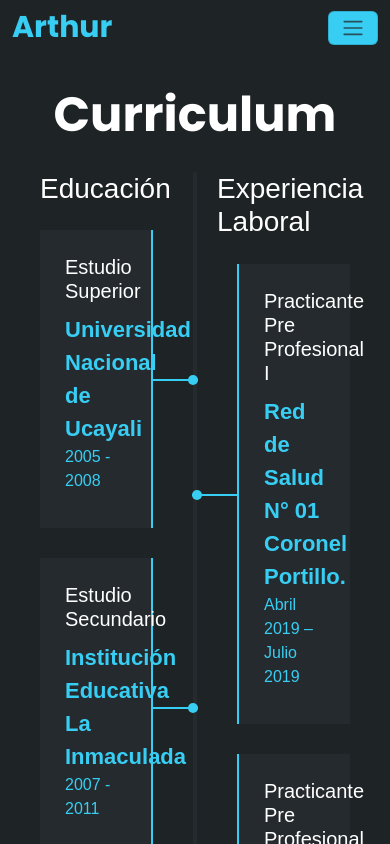
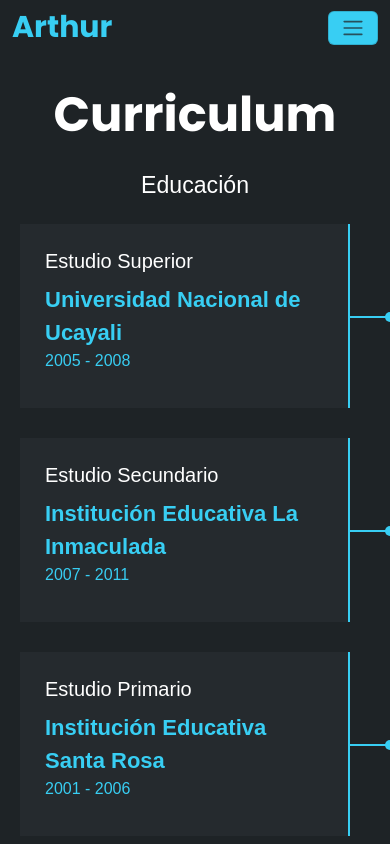
Before and after one commit to ArthurAM24/portafolioArthur, an Angular app: page /curriculum in a window 390 px wide. Shown: the top 844 px of the page. Built offline with nearby package versions, Linux system fonts and the light colour scheme.

Commit message:
corrección de errores bootstrap

```diff
--- a/src/app/components/curriculum/curriculum.component.html
+++ b/src/app/components/curriculum/curriculum.component.html
@@ -2,11 +2,11 @@
 <section id="curriculum" class="curriculum">
     <div class="contenido-seccion">
         <h2>Curriculum</h2>
-        <div class="fila">
-            <div class="col izquierda">
+        <div class="row">
+            <div class="col-md-6">
                 <h3>Educación</h3>
                 <div class="item izq shadow-effect">
-                    <h4>Estudio Superior</h4>
+                    <h4 class="h4-responsive">Estudio Superior</h4>
                     <span class="casa">Universidad Nacional de Ucayali </span>
                     <span class="fecha">2005 - 2008</span>
                     <div class="conectori">
@@ -14,7 +14,7 @@
                     </div>
                 </div>
                 <div class="item izq shadow-effect">
-                    <h4>Estudio Secundario</h4>
+                    <h4 class="h4-responsive">Estudio Secundario</h4>
                     <span class="casa">Institución Educativa La Inmaculada </span>
                     <span class="fecha">2007 - 2011</span>
                     <div class="conectori">
@@ -22,7 +22,7 @@
                     </div>
                 </div>
                 <div class="item izq shadow-effect">
-                    <h4>Estudio Primario</h4>
+                    <h4 class="h4-responsive">Estudio Primario</h4>
                     <span class="casa">Institución Educativa Santa Rosa </span>
                     <span class="fecha">2001 - 2006</span>
                     <div class="conectori">
@@ -31,7 +31,7 @@
                 </div>
             </div>
 
-            <div class="col derecha">
+            <div class="col-md-6">
                 <h3>Experiencia Laboral</h3>
                 <div class="item der shadow-effect">
                     <h4>Practicante Pre Profesional I </h4>
--- a/src/app/components/curriculum/curriculum.component.scss
+++ b/src/app/components/curriculum/curriculum.component.scss
@@ -0,0 +1,160 @@
+
+/* SECCION CURRICULUM */
+.curriculum {
+    background-color: #1e2326;
+    color: #fff;
+    padding: 50px 20px;
+}
+
+.curriculum .contenido-seccion {
+    max-width: 1100px;
+    margin: auto;
+}
+
+/* EFECTO SOMBRA */
+.shadow-effect:hover {
+    box-shadow: 0 2px 20px rgba(56, 206, 243, 0.5);
+
+}
+
+.curriculum h2 {
+    font-size: 48px;
+    font-family: 'Poppins', sans-serif;
+    text-align: center;
+    padding: 20px 0;
+
+}
+
+.curriculum .row {
+    display: flex;
+    justify-content: space-between;
+}
+
+.curriculum .row .col {
+    width: 49%;
+    padding: 0 20px;
+}
+
+.curriculum .row .col-md-6 h3 {
+    font-family: 'Familjen Grotesk', sans-serif;
+    text-align: center;
+    margin-bottom: 25px;
+}
+
+.curriculum .row .izquierda {
+    border-right: 2px solid #252A2E;
+}
+
+.curriculum .row .derecha {
+    border-left: 2px solid #252A2E;
+}
+
+.curriculum .row .item {
+    padding: 25px;
+    margin-bottom: 30px;
+    background-color: #252A2E;
+    position: relative;
+}
+
+.curriculum .row .item h4 {
+    font-size: 20px;
+    margin-bottom: 10px;
+}
+
+.curriculum .row .item .casa {
+    color: #38cef3;
+    font-size: 22px;
+    font-weight: bold;
+    display: block;
+}
+
+.curriculum .row .item .fecha {
+    display: block;
+    color: #38cef3;
+    margin-bottom: 10px;
+}
+
+.curriculum .row .item p {
+    line-height: 24px;
+}
+
+.curriculum .row .izq {
+    border-right: 2px solid #38cef3;
+    margin-right: 20px;
+}
+
+.curriculum .row .der {
+    border-left: 2px solid #38cef3;
+    margin-left: 20px;
+}
+
+.curriculum .row .item .conectori {
+    height: 2px;
+    background-color: #38cef3;
+    width: 47px;
+    position: absolute;
+    top: 50%;
+    right: -47px;
+    z-index: 5;
+}
+
+.curriculum .row .item .conectori .circuloi {
+    display: block;
+    height: 10px;
+    width: 10px;
+    border-radius: 50%;
+    background-color: #38cef3;
+    float: right;
+    position: relative;
+    bottom: 4px;
+}
+
+.curriculum .row .item .conectord {
+    height: 2px;
+    background-color: #38cef3;
+    width: 47px;
+    position: absolute;
+    top: 50%;
+    left: -47px;
+    z-index: 5;
+}
+
+.curriculum .row .item .conectord .circulod {
+    display: block;
+    height: 10px;
+    width: 10px;
+    border-radius: 50%;
+    background-color: #38cef3;
+    float: left;
+    position: relative;
+    bottom: 4px;
+}
+
+.curriculum button {
+    cursor: pointer;
+    background-color: transparent;
+    border: 2px solid #fff;
+    width: fit-content;
+    display: block;
+    margin: 20px auto;
+    padding: 10px 22px;
+    font-size: 16px;
+    color: #fff;
+    position: relative;
+    z-index: 10;
+}
+
+.curriculum button .overlay {
+    position: absolute;
+    top: 0;
+    left: 0;
+    width: 0;
+    height: 100%;
+    background-color: #38cef3;
+    z-index: -1;
+    transition: 1s;
+}
+
+.curriculum button:hover .overlay {
+    width: 100%;
+}
--- a/src/assets/css/estilo.css
+++ b/src/assets/css/estilo.css
@@ -883,166 +883,6 @@ html {
     }
 }
 
-/* SECCION CURRICULUM */
-.curriculum {
-    background-color: #1e2326;
-    color: #fff;
-    padding: 50px 20px;
-}
-
-.curriculum .contenido-seccion {
-    max-width: 1100px;
-    margin: auto;
-}
-
-/* EFECTO SOMBRA */
-.shadow-effect:hover {
-    box-shadow: 0 2px 20px rgba(56, 206, 243, 0.5);
-
-}
-
-.curriculum h2 {
-    font-size: 48px;
-    font-family: 'Poppins', sans-serif;
-    text-align: center;
-    padding: 20px 0;
-
-}
-
-.curriculum .fila {
-    display: flex;
-    justify-content: space-between;
-}
-
-.curriculum .fila .col {
-    width: 49%;
-    padding: 0 20px;
-}
-
-.curriculum .fila .col h3 {
-    font-size: 28px;
-    font-family: 'Familjen Grotesk', sans-serif;
-    margin-bottom: 25px;
-}
-
-.curriculum .fila .izquierda {
-    border-right: 2px solid #252A2E;
-}
-
-.curriculum .fila .derecha {
-    border-left: 2px solid #252A2E;
-}
-
-.curriculum .fila .item {
-    padding: 25px;
-    margin-bottom: 30px;
-    background-color: #252A2E;
-    position: relative;
-}
-
-.curriculum .fila .item h4 {
-    font-size: 20px;
-    margin-bottom: 10px;
-}
-
-.curriculum .fila .item .casa {
-    color: #38cef3;
-    font-size: 22px;
-    font-weight: bold;
-    display: block;
-}
-
-.curriculum .fila .item .fecha {
-    display: block;
-    color: #38cef3;
-    margin-bottom: 10px;
-}
-
-.curriculum .fila .item p {
-    line-height: 24px;
-}
-
-.curriculum .fila .izq {
-    border-right: 2px solid #38cef3;
-    margin-right: 20px;
-}
-
-.curriculum .fila .der {
-    border-left: 2px solid #38cef3;
-    margin-left: 20px;
-}
-
-.curriculum .fila .item .conectori {
-    height: 2px;
-    background-color: #38cef3;
-    width: 47px;
-    position: absolute;
-    top: 50%;
-    right: -47px;
-    z-index: 5;
-}
-
-.curriculum .fila .item .conectori .circuloi {
-    display: block;
-    height: 10px;
-    width: 10px;
-    border-radius: 50%;
-    background-color: #38cef3;
-    float: right;
-    position: relative;
-    bottom: 4px;
-}
-
-.curriculum .fila .item .conectord {
-    height: 2px;
-    background-color: #38cef3;
-    width: 47px;
-    position: absolute;
-    top: 50%;
-    left: -47px;
-    z-index: 5;
-}
-
-.curriculum .fila .item .conectord .circulod {
-    display: block;
-    height: 10px;
-    width: 10px;
-    border-radius: 50%;
-    background-color: #38cef3;
-    float: left;
-    position: relative;
-    bottom: 4px;
-}
-
-.curriculum button {
-    cursor: pointer;
-    background-color: transparent;
-    border: 2px solid #fff;
-    width: fit-content;
-    display: block;
-    margin: 20px auto;
-    padding: 10px 22px;
-    font-size: 16px;
-    color: #fff;
-    position: relative;
-    z-index: 10;
-}
-
-.curriculum button .overlay {
-    position: absolute;
-    top: 0;
-    left: 0;
-    width: 0;
-    height: 100%;
-    background-color: #38cef3;
-    z-index: -1;
-    transition: 1s;
-}
-
-.curriculum button:hover .overlay {
-    width: 100%;
-}
-
 /* SECCION PORTAFOLIO */
 .portfolio {
     background: linear-gradient(to top, rgba(30, 35, 38, .8), rgba(30, 35, 38, 1)),
@@ -1098,7 +938,7 @@ html {
     background-size: cover;
     background-position: center;
     width: 100%;
-    max-width: 290px;
+    max-width: 260px;
     height: 250px;
     width: fit-content;
 }
@@ -1108,7 +948,7 @@ html {
     background-size: cover;
     background-position: center;
     width: 100%;
-    max-width: 290px;
+    max-width: 260px;
     height: 250px;
     width: fit-content;
 }
@@ -1118,7 +958,7 @@ html {
     background-size: cover;
     background-position: center;
     width: 100%;
-    max-width: 290px;
+    max-width: 260px;
     height: 250px;
     width: fit-content;
 }
```
Also changed, not shown: 1 other file (tests, documents, lock files or other folders).
